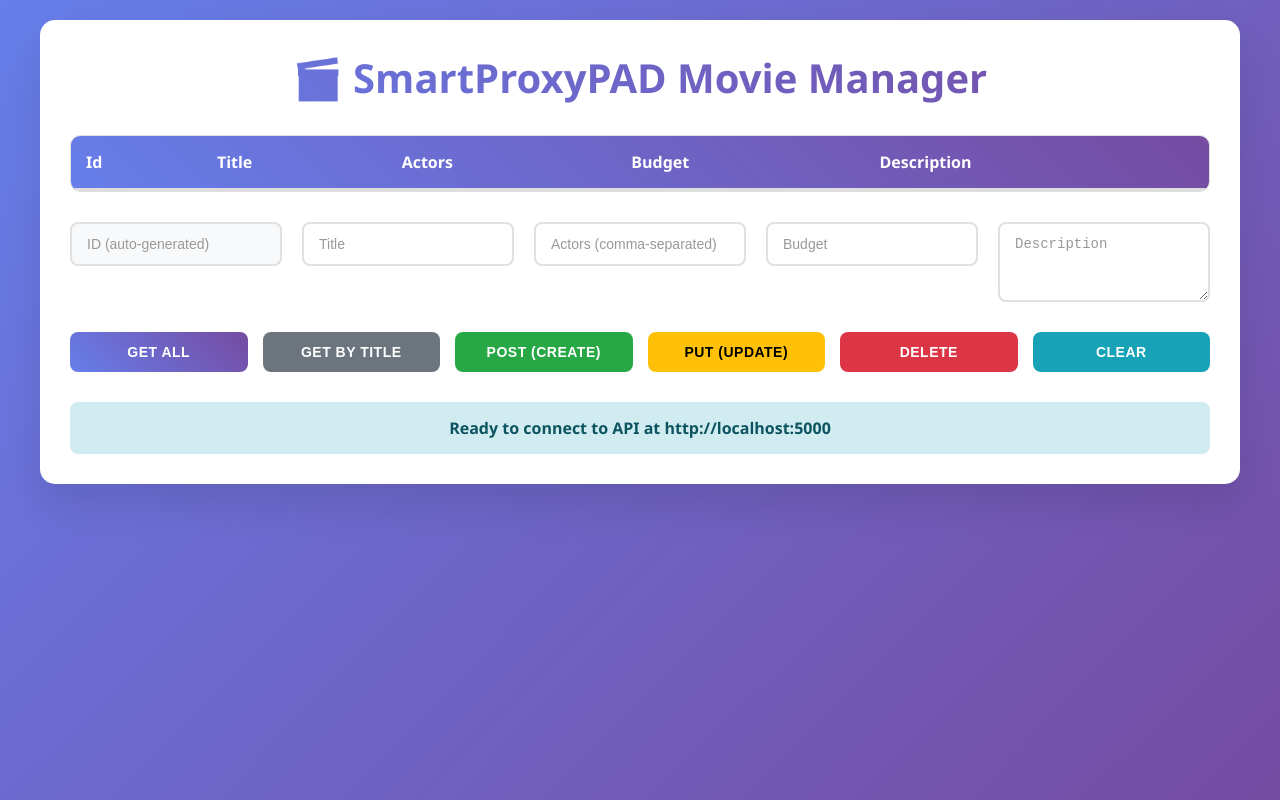
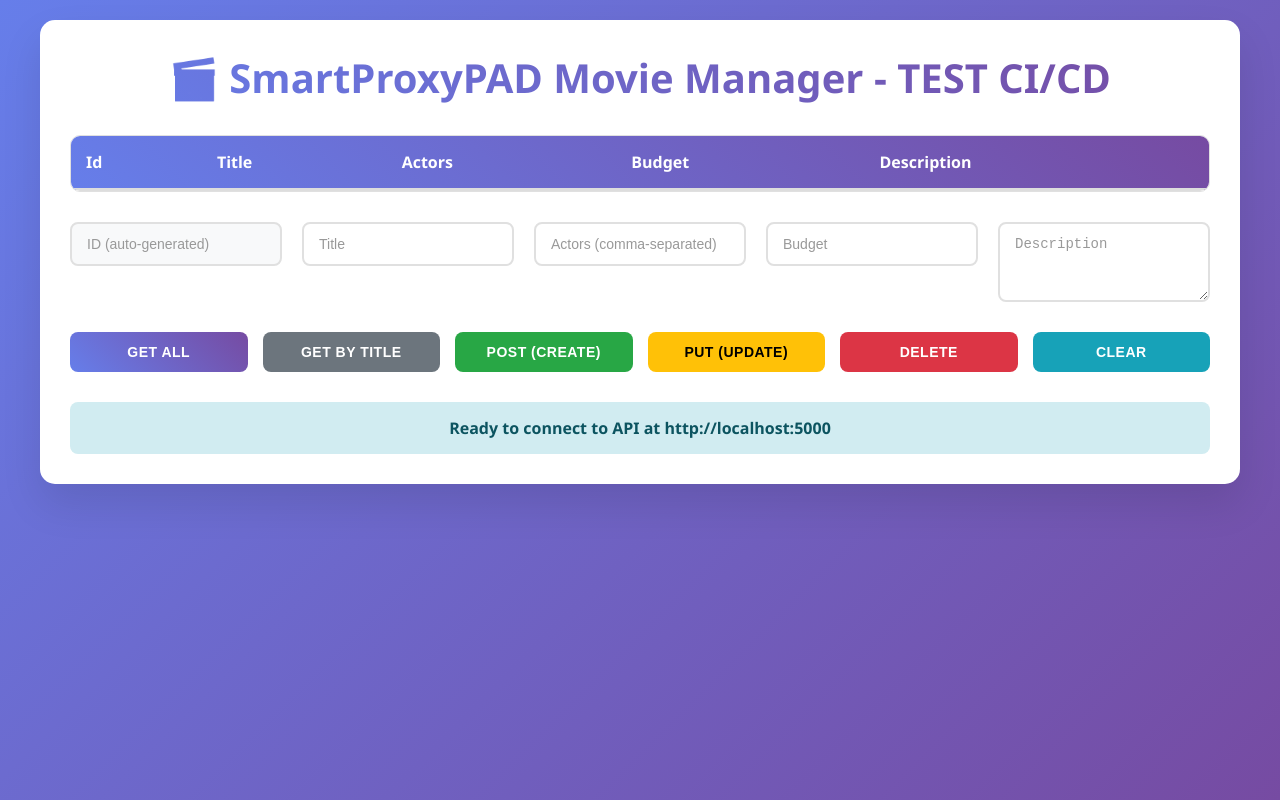
Before and after one commit to IzbasAndreiTI224/PAD2, a website: page index.html in a window 1280 px wide. Drawn offline with Linux system fonts and the light colour scheme.

Commit message:
Test CI/CD pipeline with title change

```diff
--- a/index.html
+++ b/index.html
@@ -8,7 +8,7 @@
 </head>
 <body>
     <div class="container">
-        <h1>🎬 SmartProxyPAD Movie Manager</h1>
+        <h1>🎬 SmartProxyPAD Movie Manager - TEST CI/CD</h1>
 
         <div class="grid-container">
             <table id="gridMovies">
```
